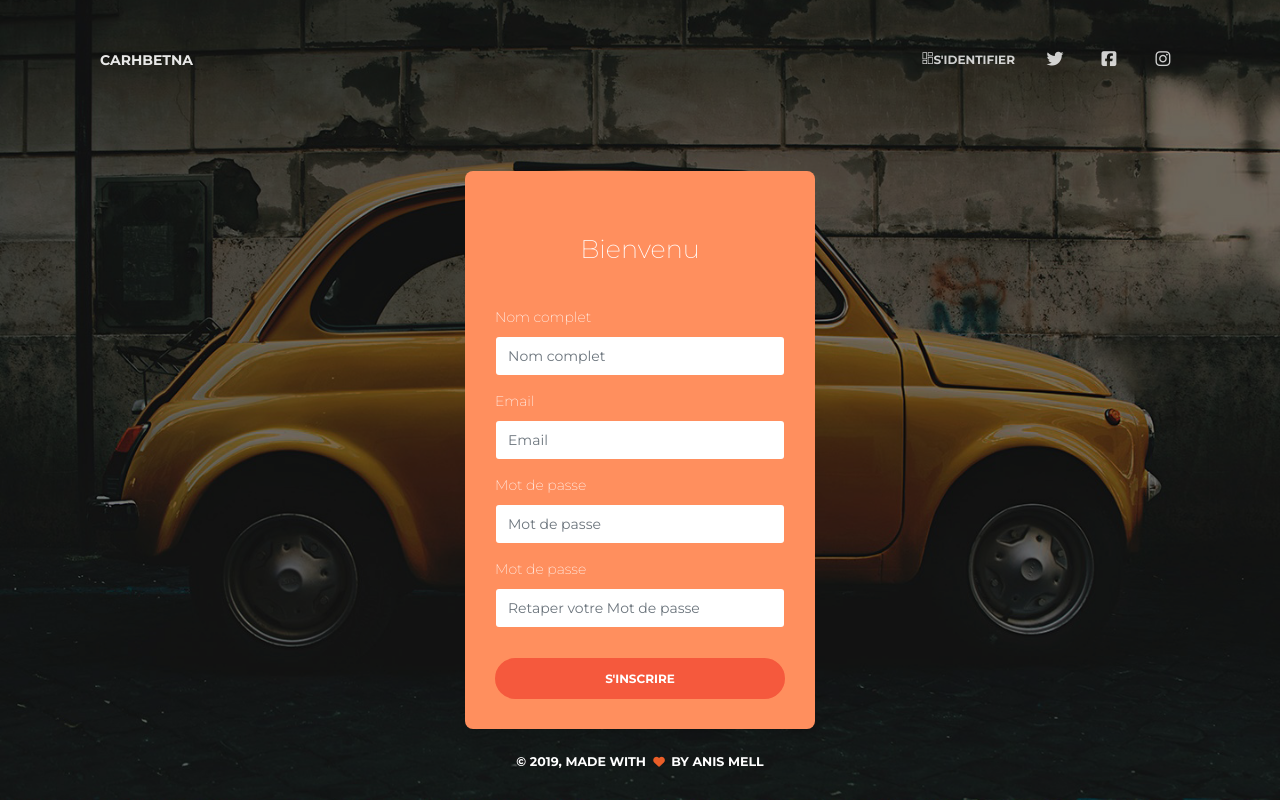
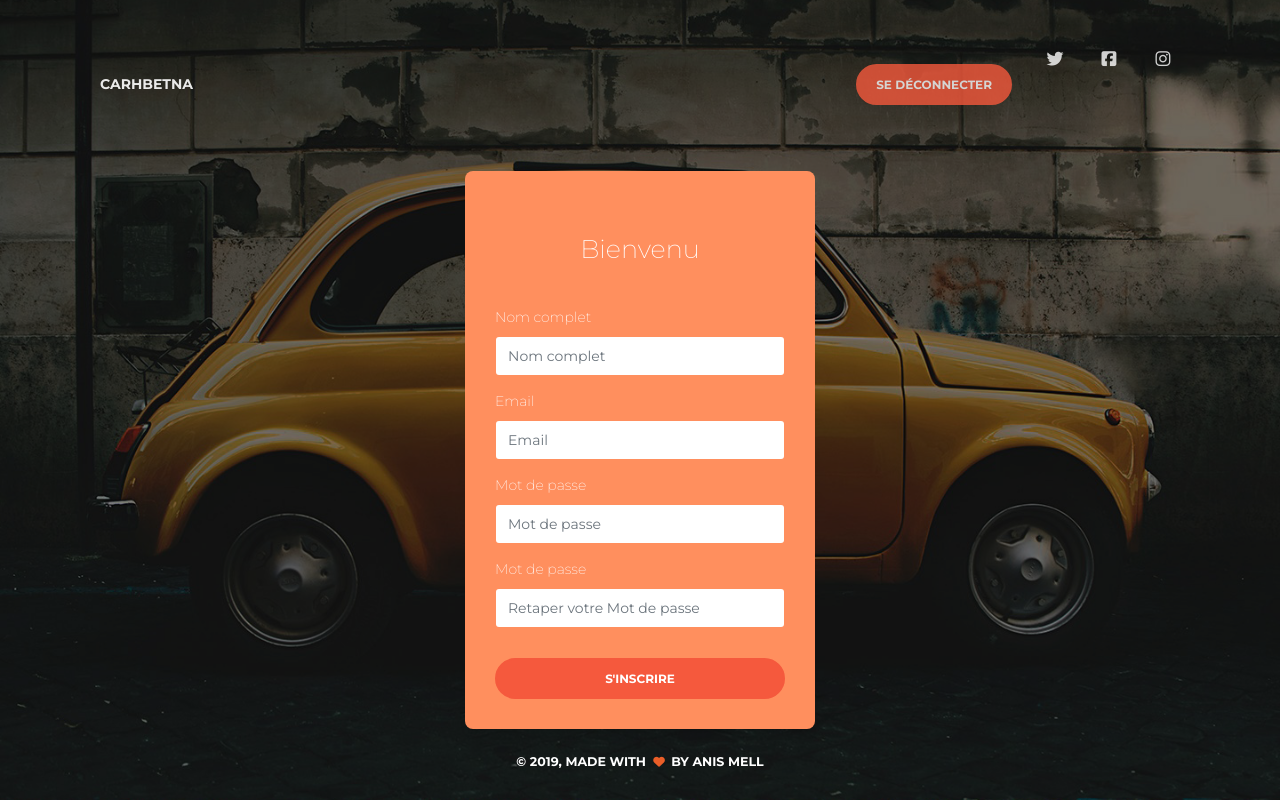
Before and after one commit to anis-meliti/Carhbetna, a React (Create React App) app: page /register in a window 1280 px wide. Built offline with nearby package versions, Linux system fonts and the light colour scheme; no server answers.

Commit message:
implement the logout func

```diff
--- a/src/components/Headers/Navbars/ExamplesNavbar.js
+++ b/src/components/Headers/Navbars/ExamplesNavbar.js
@@ -2,7 +2,10 @@ import React from 'react';
 import { Link } from 'react-router-dom';
 // nodejs library that concatenates strings
 import classnames from 'classnames';
-
+// redux
+import { connect } from 'react-redux';
+import { logout } from '../../../js/actions/auth';
+import { clearProfile } from '../../../js/actions/profile';
 // reactstrap components
 import {
   Collapse,
@@ -11,10 +14,11 @@ import {
   NavItem,
   NavLink,
   Nav,
-  Container
+  Container,
+  Button
 } from 'reactstrap';
 
-function ExamplesNavbar() {
+function ExamplesNavbar({ logout, clearProfile }) {
   const [navbarColor, setNavbarColor] = React.useState('navbar-transparent');
   const [navbarCollapse, setNavbarCollapse] = React.useState(false);
 
@@ -79,9 +83,17 @@ function ExamplesNavbar() {
         >
           <Nav navbar>
             <NavItem>
-              <NavLink to='/index' tag={Link}>
-                <i className='nc-icon nc-layout-11' />
-                S'identifier
+              <NavLink>
+                <Button
+                  className='btn-round'
+                  color='danger'
+                  onClick={() => {
+                    logout();
+                    clearProfile();
+                  }}
+                >
+                  Se déconnecter
+                </Button>
               </NavLink>
             </NavItem>
 
@@ -125,4 +137,7 @@ function ExamplesNavbar() {
   );
 }
 
-export default ExamplesNavbar;
+export default connect(
+  null,
+  { logout, clearProfile }
+)(ExamplesNavbar);
--- a/src/components/Headers/Navbars/IndexNavbar.js
+++ b/src/components/Headers/Navbars/IndexNavbar.js
@@ -85,8 +85,10 @@ function IndexNavbar({ logout, clearProfile }) {
     <Collapse className='justify-content-end' navbar isOpen={navbarCollapse}>
       <Nav navbar>
         <NavItem>
-          <i className='nc-icon' />
-          {user.name}
+          <NavLink href='/profile'>
+            <i className='nc-icon' />
+            {user.name}
+          </NavLink>
         </NavItem>
         <NavItem>
           <Button
--- a/src/components/Modals/SignInModal.js
+++ b/src/components/Modals/SignInModal.js
@@ -1,6 +1,6 @@
 import React from 'react';
 // reactstrap components
-import { Modal, FormGroup, Input, Button } from 'reactstrap';
+import { Modal, FormGroup, Input, Button, Spinner } from 'reactstrap';
 // redux
 import { connect, useSelector } from 'react-redux';
 import { loginUser } from '../../js/actions/auth';
@@ -17,12 +17,15 @@ const SignInModal = ({ isOpen, toggle, loginUser }) => {
     setuserCred({ ...userCred, [e.target.name]: e.target.value });
   };
   const isAuth = useSelector(state => state.auth.isAuth);
+  const loading = useSelector(state => state.auth.loading);
 
   const logUser = () => {
     loginUser(userCred);
   };
 
-  return isAuth ? (
+  return loading ? (
+    <Spinner color='primary' className='mx-auto my-auto' />
+  ) : isAuth ? (
     <Redirect to='/' />
   ) : (
     <Modal isOpen={isOpen} modalClassName='modal-register'>
```
